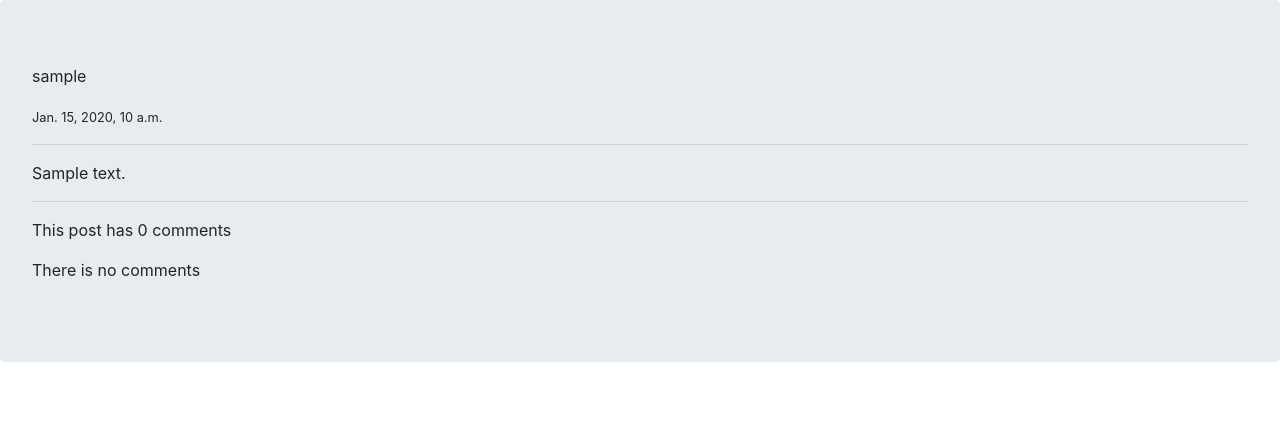
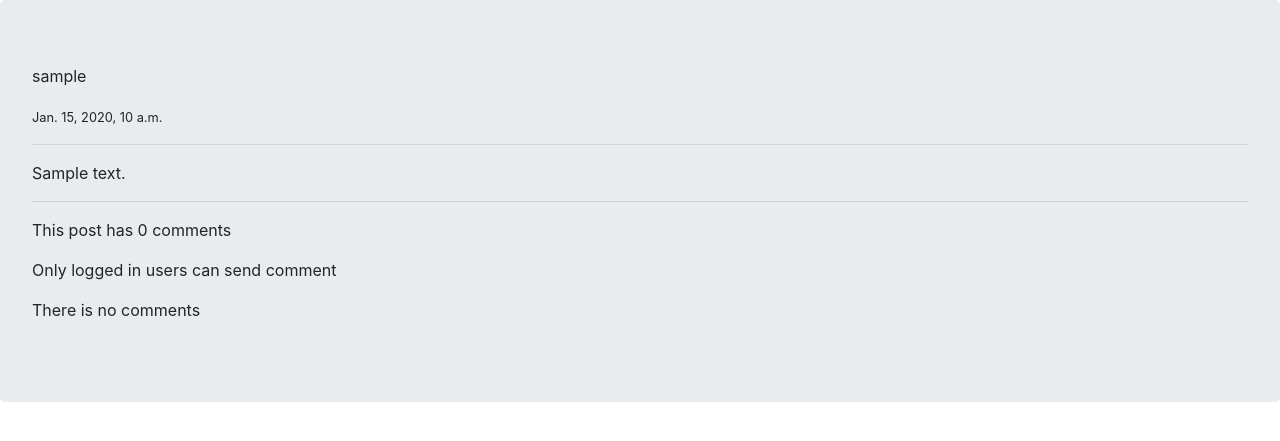
Before and after one commit to ParadoX9798/SocialMedia, a Django app: a page that uses post/templates/post/post_detail.html in a window 1280 px wide. Shown: the part 56-497 px from the top of the page. Run offline with Django 3.2, Linux system fonts and the light colour scheme; tables that the repository leaves empty hold one stand-in row (values such as "Sample post").

Commit message:
CommentModelForm and Add To template send comment Option

```diff
--- a/post/forms.py
+++ b/post/forms.py
@@ -1,5 +1,5 @@
 from django import forms
-from .models import Post
+from .models import Post, Comment
 
 
 class PostForm(forms.ModelForm):
@@ -12,3 +12,12 @@ class EditPostForm(forms.ModelForm):
     class Meta:
         model = Post
         fields = ("body",)
+
+
+class AddCommentForm(forms.ModelForm):
+    class Meta:
+        model = Comment
+        fields = ("body",)
+        widgets = {
+            'body': forms.Textarea(attrs={"class": "form-control"})
+        }
--- a/post/models.py
+++ b/post/models.py
@@ -26,3 +26,6 @@ class Comment(models.Model):
 
     def __str__(self):
         return f'{self.user} - {self.body[:30]}'
+
+    class Meta:
+        ordering = ("-created",)
--- a/post/templates/post/post_detail.html
+++ b/post/templates/post/post_detail.html
@@ -23,14 +23,27 @@
         {% with tottal=comments.count %}
     <p>This post has {{ tottal }} comments</p>
     {% endwith %}
+    {% if request.user.is_authenticated %}
+        <form method="post" action="" novalidate class="mt-5 mb-5 col-md-6" >
+            {% csrf_token %}
+            {{ form.as_p }}
+        <input type="submit" value="Send" class="btn btn-primary">
+        </form>
+
+    {% else %}
+    <p>Only logged in users can send comment</p>
+    {% endif %}
     {% for comment in comments%}
         <div class="card text-white bg-dark" >
         <p class="card-header">{{ comment.user }}</p>
         <p class="card-body">{{ comment.body }}</p>
+        <small class="card-footer ml-auto">{{ comment.created }}</small>
         </div>
         <br>
         {% empty %}
         <p>There is no comments</p>
 
+
     {% endfor %}
+
 {% endblock content %}
--- a/post/views.py
+++ b/post/views.py
@@ -1,6 +1,6 @@
 from django.shortcuts import render, get_object_or_404, redirect
-from .models import Post , Comment
-from .forms import PostForm, EditPostForm
+from .models import Post, Comment
+from .forms import PostForm, EditPostForm, AddCommentForm
 from django.contrib import messages
 from django.utils.text import slugify
 from django.contrib.auth.decorators import login_required
@@ -15,7 +15,18 @@ def all_posts(request):
 def post_detail(request, year, month, day, slug):
     post = get_object_or_404(Post, created__year=year, created__month=month, created__day=day, slug=slug)
     comments = Comment.objects.filter(post=post, is_reply=False)
-    return render(request, 'post/post_detail.html', {"post": post, "comments": comments})
+    if request.method == "POST":
+        form = AddCommentForm(request.POST)
+        if form.is_valid():
+            new_comment = form.save(commit=False)
+            new_comment.user = request.user
+            new_comment.post = post
+            new_comment.save()
+            messages.success(request, "Your comments submitted successfully!", 'success')
+            return redirect("post:post_detail", year, month, day, slug)
+    else:
+        form = AddCommentForm()
+    return render(request, 'post/post_detail.html', {"post": post, "comments": comments,"form":form})
 
 
 @login_required
```
